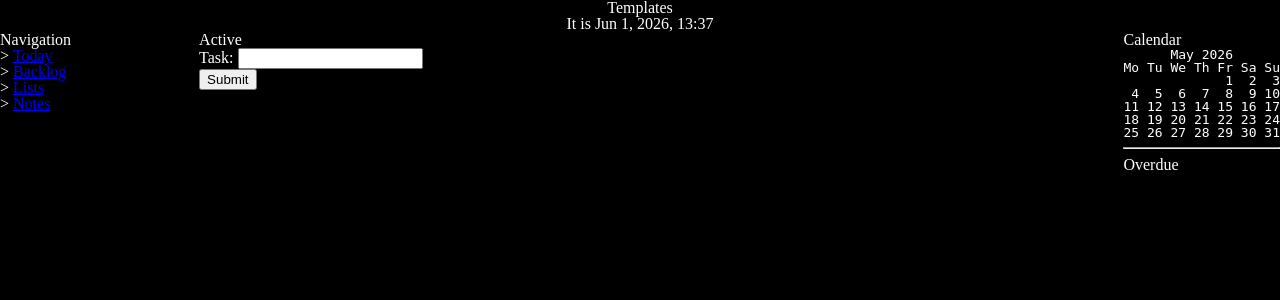
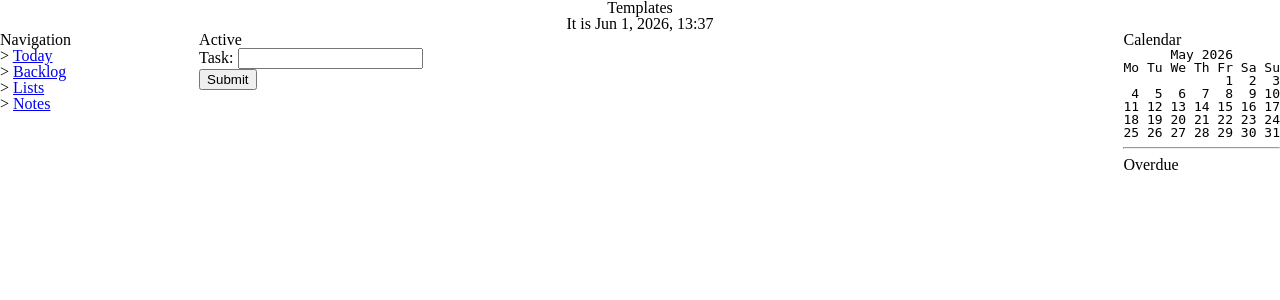
Before and after one commit to jurdanetac/blueprint, a Django app: page /base/ in a window 1280 px wide. Shown: the top 300 px of the page. Run offline with Django 5.2, Linux system fonts and the light colour scheme; data that the repository does not hold is empty.

Commit message:
Remove black background

```diff
--- a/base/static/base/css/index.css
+++ b/base/static/base/css/index.css
@@ -1,8 +1,3 @@
-body {
-  background-color: black;
-  color: white;
-}
-
 .flex {
   display: flex;
 }
```
